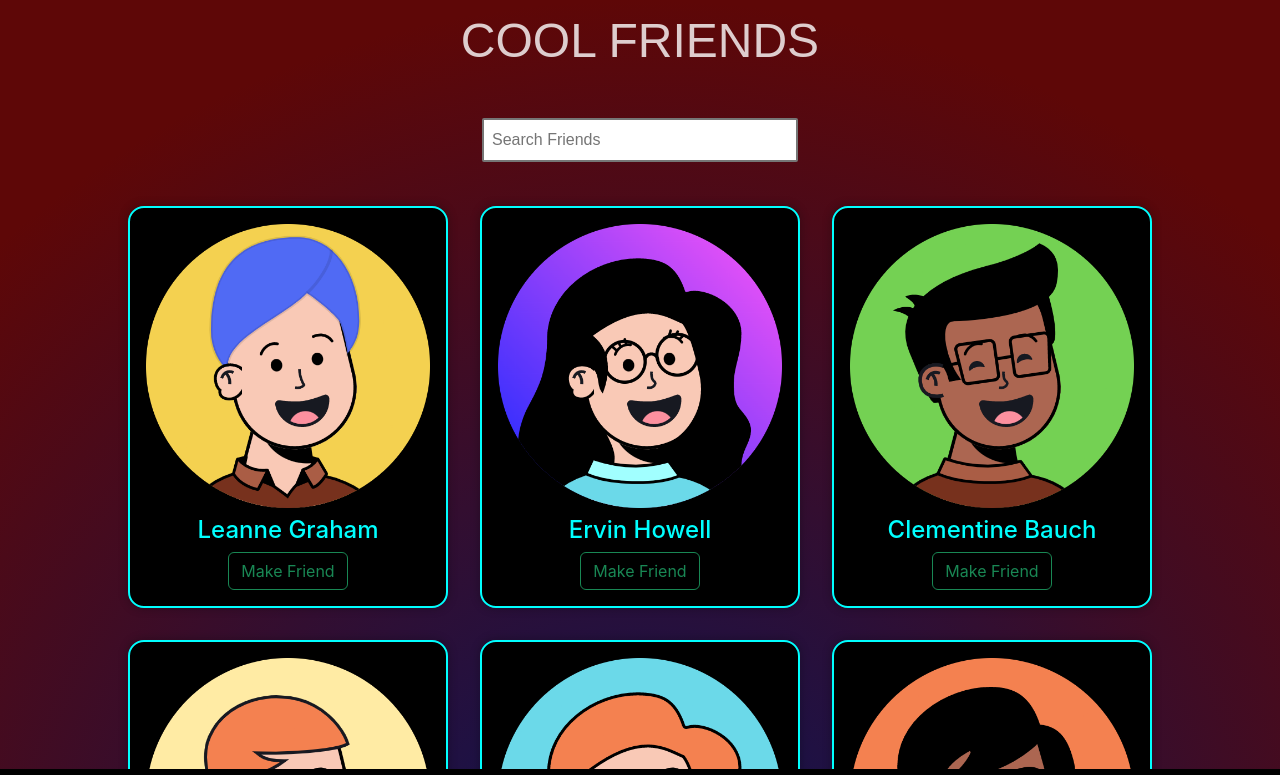
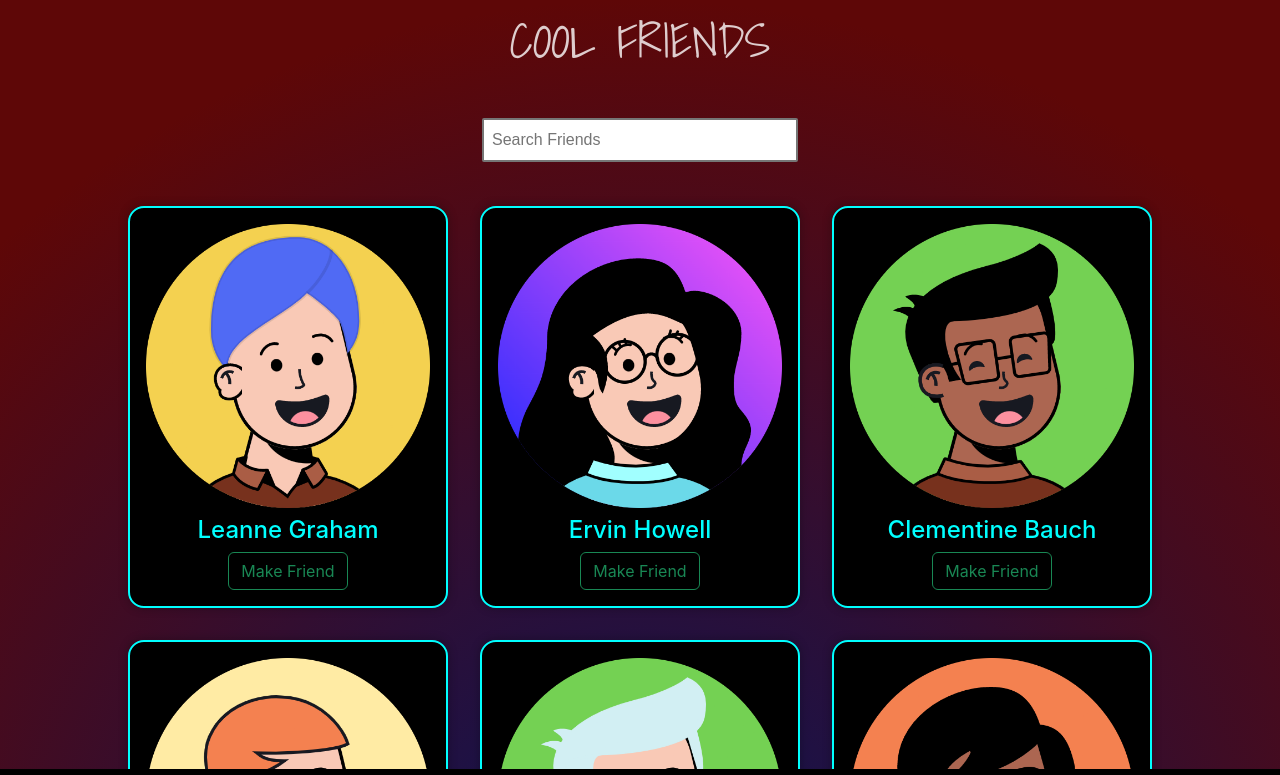
Before and after one commit to aditya8Raj/cool-friends, a React (Create React App) app: page / in a window 1280 px wide. Shown: the top 775 px of the page. Built offline with nearby package versions, Linux system fonts and the light colour scheme; the HTML template or start-up script is replaced by a standard one.

Commit message:
changed fifth image

```diff
--- a/public/index.html
+++ b/public/index.html
@@ -9,9 +9,16 @@
   <meta name="description" content="Web site created using create-react-app" />
   <link rel="apple-touch-icon" href="%PUBLIC_URL%/logo192.png" />
   <link rel="manifest" href="%PUBLIC_URL%/manifest.json" />
+  <!-- tachyons stylesheet -->
   <link rel="stylesheet" href="https://unpkg.com/tachyons@4.12.0/css/tachyons.min.css" />
+  <!-- bootstrap stylesheet -->
   <link rel="stylesheet" href="https://cdn.jsdelivr.net/npm/bootstrap@5.2.0-beta1/dist/css/bootstrap.rtl.min.css"
     integrity="sha384-dc2NSrAXbAkjrdm9IYrX10fQq9SDG6Vjz7nQVKdKcJl3pC+k37e7qJR5MVSCS+wR" crossorigin="anonymous">
+  <!-- Google Fonts -->
+  <link rel="preconnect" href="https://fonts.googleapis.com">
+  <link rel="preconnect" href="https://fonts.gstatic.com" crossorigin>
+  <link href="https://fonts.googleapis.com/css2?family=Shadows+Into+Light&display=swap" rel="stylesheet">
+  <!-- Local stylesheet -->
   <link rel="stylesheet" href="style.css">
 
 
--- a/public/style.css
+++ b/public/style.css
@@ -25,3 +25,7 @@
     color: rgb(151, 255, 243);
     text-decoration: none;
 }
+
+.font-link {
+    font-family: 'Shadows Into Light', cursive;
+}
--- a/src/App.js
+++ b/src/App.js
@@ -1,4 +1,3 @@
-// import logo from './logo.svg';
 import './App.css';
 import React from 'react';
 import Cardlist from './Cardlist';
@@ -6,14 +5,13 @@
 // import 'tachyons';
 
 
-// const [first, setfirst] = useState(second)
 
 export default function App() {
   return (
     <>
       <div>
         <header className="white-80 tc pv1 avenir">
-          <h1 className="mt2 mb0 fw1 f1">COOL FRIENDS</h1>
+          <h1 className="mt2 mb0 fw1 f1 font-link">COOL FRIENDS</h1>
           <br />
           <Searchbox />
         </header>
```
Also changed, not shown: src/fifth.png.
